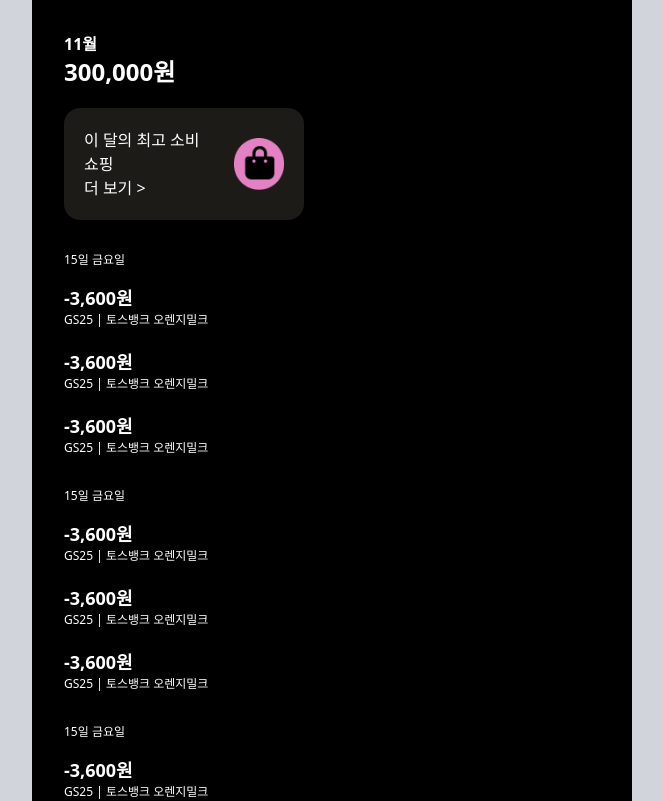
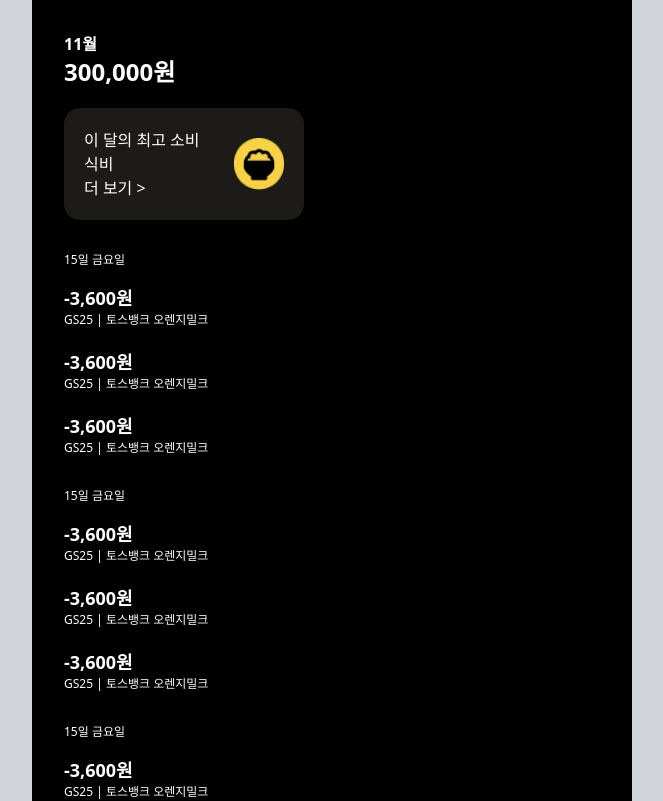
Before and after one commit to FITS-U/FitsU_FE, a Next.js app: page /my-spend in a window 1280 px wide. Shown: the top 801 px of the page, without its empty margins (308-971 px from the left). Built offline with nearby package versions, Linux system fonts and the light colour scheme.

Commit message:
feat: TopSpendingCategory component -> props 넘겨받도록 수정 및 구현

```diff
--- a/src/app/my-spend/components/TopSpendingCategory.tsx
+++ b/src/app/my-spend/components/TopSpendingCategory.tsx
@@ -1,14 +1,19 @@
 import Image from "next/image";
 
-const TopSpendingCategory = () => {
+interface TopSpendingCategoryProps {
+  name: string;
+  iconSrc: string;
+}
+
+const TopSpendingCategory = ({name, iconSrc} : TopSpendingCategoryProps) => {
   return (
     <div className="bg-box-color w-60 mt-5 p-5 rounded-[16px] flex items-center justify-between">
       <span>
         <div>이 달의 최고 소비</div>
-        <div>쇼핑</div>
+        <div>{name}</div>
         <div>더 보기 &gt;</div>
       </span>
-        <Image width={50} height={50} src="/icons/shopping.png" alt="쇼핑 카테고리 로고"/>
+        <Image width={50} height={50} src={iconSrc} alt={`${name} 카테고리 로고`}/>
     </div>
   );
 };
--- a/src/app/my-spend/page.tsx
+++ b/src/app/my-spend/page.tsx
@@ -7,7 +7,9 @@
   <div className="text-white p-8">
     <div className="font-semibold">11월</div>
     <div className="text-2xl font-semibold">300,000원</div>
-    <Link href="/my-spend/categories"><TopSpendingCategory/></Link>
+    <Link href="/my-spend/categories">
+      <TopSpendingCategory name="식비" iconSrc="/icons/food.png"/>
+    </Link>
     <DailySpending />
     <DailySpending />
     <DailySpending />
```
